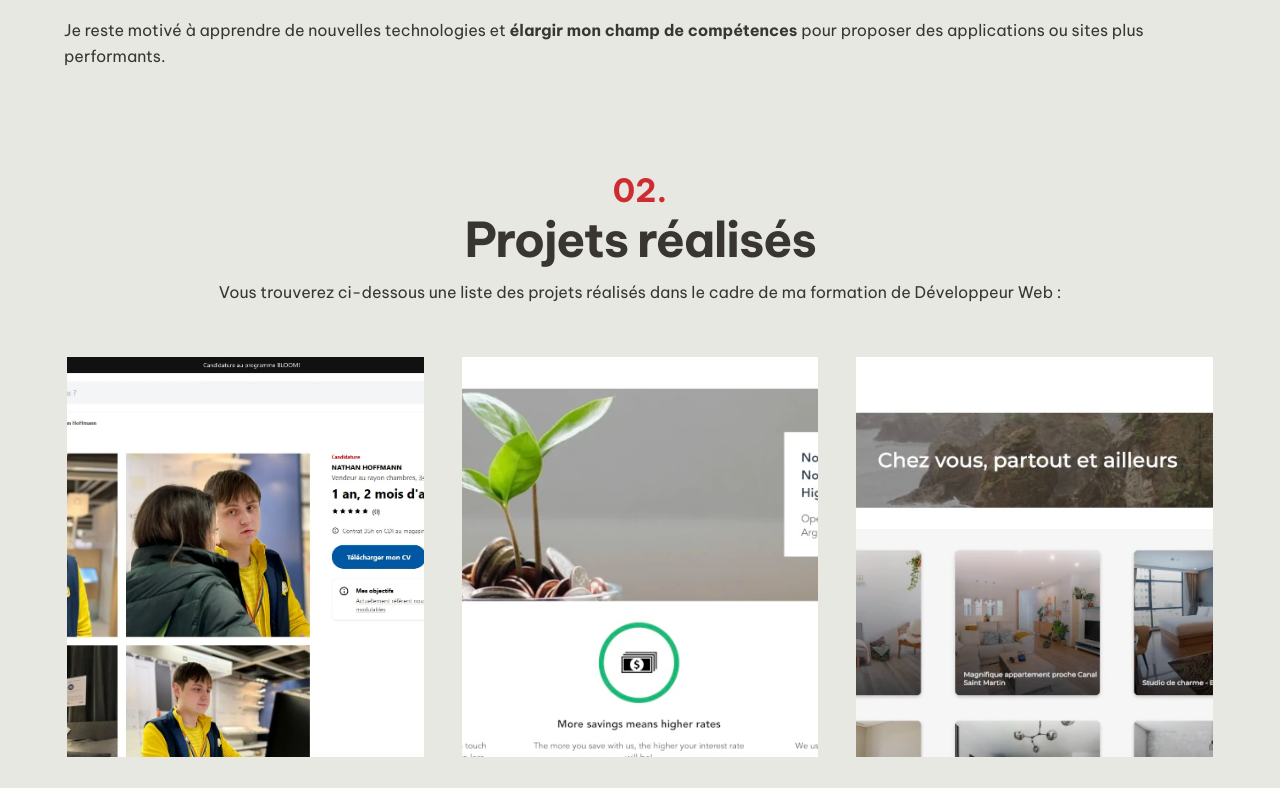
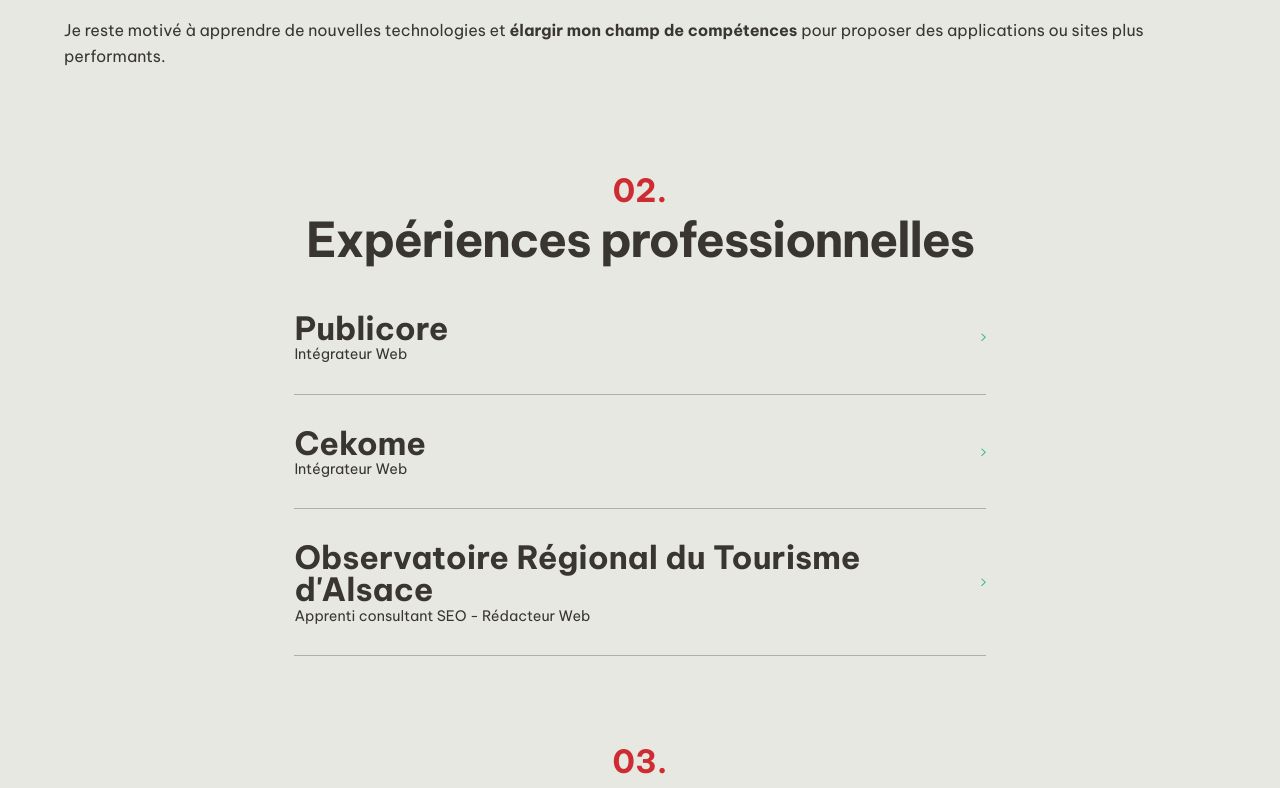
Before and after one commit to xuantam-h/xuantam-hoang, a React (Create React App) app: page / in a window 1280 px wide. Shown: the part 1390-2178 px from the top of the page. Built offline with nearby package versions, Linux system fonts and the light colour scheme.

Commit message:
Adjusted components order, icon animations on hover

```diff
--- a/src/App.js
+++ b/src/App.js
@@ -15,8 +15,8 @@
         <Hero/>
         <Skill/>
         <About/>
+        <Experience/>
         <Projects/>
-        <Experience/>
         <Contact/>
         <Footer/>
     </div>
--- a/src/components/Experience/index.js
+++ b/src/components/Experience/index.js
@@ -6,7 +6,7 @@
 
     return (
         <section id="experience" className="container padding-global text-center">
-            <p className="section-subtitle">03.</p>
+            <p className="section-subtitle">02.</p>
             <h2 className="section-title">Expériences professionnelles</h2>
             <div className="experience-list">
                 {experiences.map((experience,index) =>
--- a/src/components/Navbar/index.js
+++ b/src/components/Navbar/index.js
@@ -33,8 +33,8 @@
                 <nav>
                     <a className="nav-item" href="#" onClick={handleLink}><span>01.</span> Accueil</a>
                     <a className="nav-item" href="#about" onClick={handleLink}><span>02.</span> À propos</a>
-                    <a className="nav-item" href="#projects" onClick={handleLink}><span>03.</span> Projets</a>
-                    <a className="nav-item" href="#experience" onClick={handleLink}><span>04.</span> Expérience</a>
+                    <a className="nav-item" href="#experience" onClick={handleLink}><span>03.</span> Expérience</a>
+                    <a className="nav-item" href="#projects" onClick={handleLink}><span>04.</span> Projets</a>
                     <a className="nav-item" href="#contact" onClick={handleLink}><span>05.</span> Contact</a>
                 </nav>
             </div>
--- a/src/components/Projects/index.js
+++ b/src/components/Projects/index.js
@@ -8,7 +8,7 @@
         id="projects"
         className="padding-global text-center">
             <div className="container">
-                <p className="section-subtitle">02.</p>
+                <p className="section-subtitle">03.</p>
                 <h2 className="section-title">Projets réalisés</h2>
                 <p>Vous trouverez ci-dessous une liste des projets réalisés dans le cadre de ma formation de Développeur Web :</p>
                 <div className="projects-list">
--- a/src/components/Social/Social.scss
+++ b/src/components/Social/Social.scss
@@ -6,7 +6,7 @@
     a{
         transition: all 250ms ease-in-out;
         &:hover{
-            filter:brightness(50%);
+            transform: translateY(-20%);
         }
     }
     img{
```
